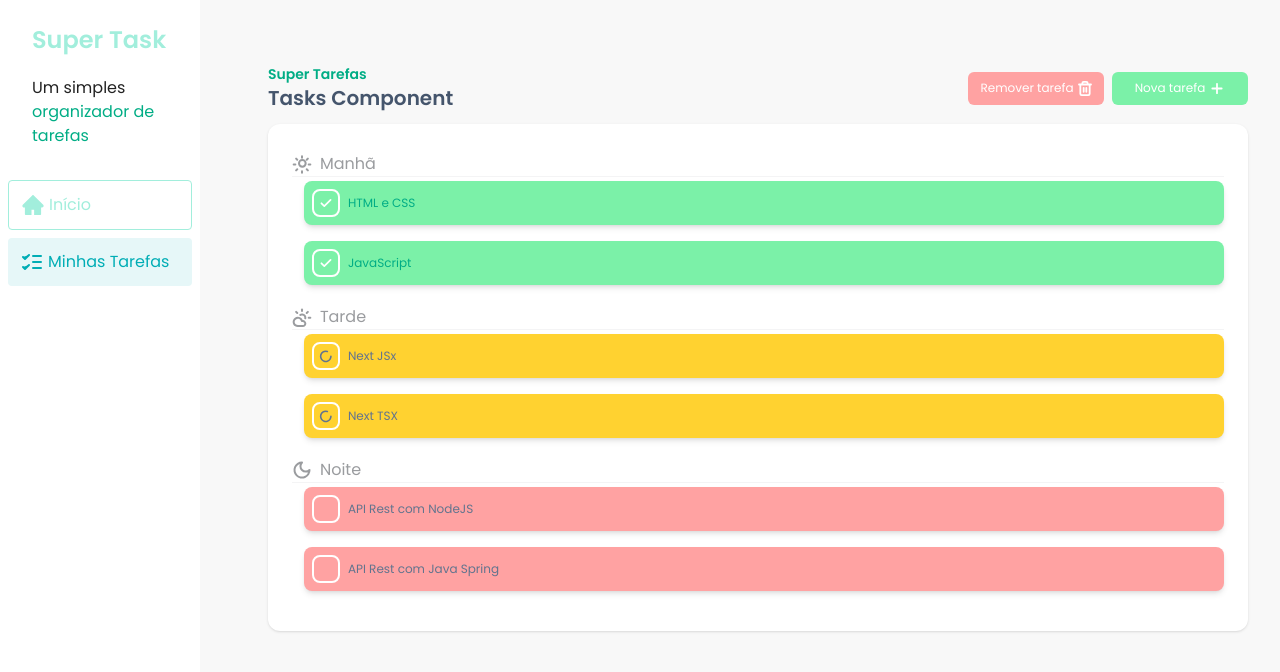
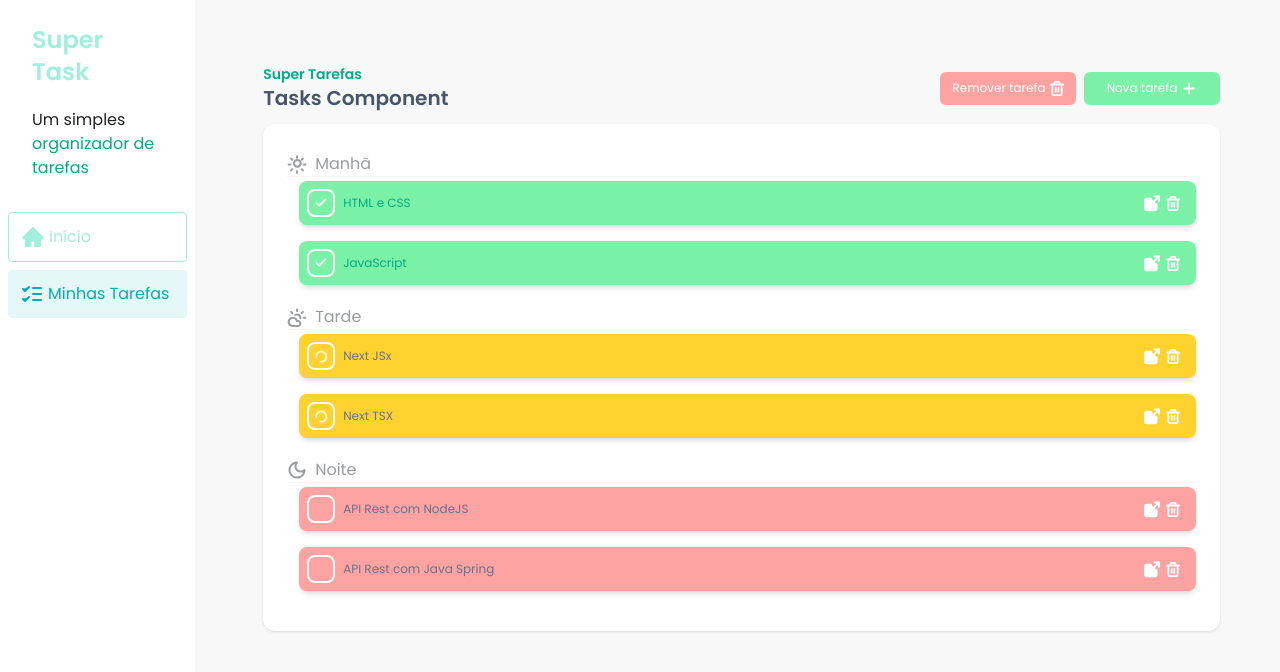
Before and after one commit to srodrigo28/react-super-task, a React (Vite) app: page / in a window 1280 px wide. Shown: the top 672 px of the page. Built offline with nearby package versions, Linux system fonts and the light colour scheme.

Commit message:
task buttons items

```diff
--- a/src/components/TaskItem.jsx
+++ b/src/components/TaskItem.jsx
@@ -1,5 +1,7 @@
 import CheckIcon from '../assets/icons/check.svg?react';
 import CheckLoaderCircle from '../assets/icons/loader-circle.svg?react';
+import Details from '../assets/icons/details.svg?react';
+import Trash from '../assets/icons/trash.svg?react';
 
 const TaskItem = ({task}) => {
     // console.log("task item render ", task    );
@@ -13,9 +15,10 @@ const TaskItem = ({task}) => {
       }
     }
     return(
-        <div className={` p-2 ml-3 items-center gap-2 flex rounded-lg shadow-md mb-4
-          cursor-pointer hover:shadow-lg text-xs transition-shadow duration-300
+        <div className={` p-2 ml-3 items-center gap-2 flex rounded-lg justify-between shadow-md mb-4
+          cursor-pointer hover:shadow-lg text-xs transition-shadow duration-300 pr-4
           ${getStatusClass()}`}>
+            <div className='flex gap-2 items-center'>
               <label className={`relative flex h-7 w-7 cursor-pointer
                 items-center justify-center rounded-lg border-2 border-white
                 ${getStatusClass()}`}
@@ -26,13 +29,17 @@ const TaskItem = ({task}) => {
                     className="absolute inset-0 h-full w-full cursor-pointer opacity-0 peer"
                 />
                 {
-                task.status === "done" && <CheckIcon   /> ||
-                task.status === "in_progress" && <CheckLoaderCircle
-                />
+                  task.status === "done" && <CheckIcon   className="animate-bounce"/> ||
+                  task.status === "in_progress" && <CheckLoaderCircle className="animate-spin text-white"  />
                 }
               </label>
               { task.title }
             </div>
+            <div className='flex gap-1 items-center'>
+              <Details className="text-white hover:opacity-80 transition-all" />
+              <Trash className="text-white" />
+            </div>
+        </div>
     )
 }
 export default TaskItem;
--- a/src/components/Tasks.jsx
+++ b/src/components/Tasks.jsx
@@ -25,7 +25,7 @@ const Tasks = () => {
     const nightTasks = tasks.filter(task => task.time === 'evening');
 
     return (
-        <div className="py-16 px-8 w-full">
+        <div className="py-16 px-8 w-full mr-7">
             <div className="flex w-full justify-between">
                 <div className="flex flex-col w-full justify-between">
                     <span className="text-sm font-semibold text-[#00AD85]">
@@ -48,8 +48,8 @@ const Tasks = () => {
             </div >
 
             <div className="rounded-xl bg-white p-6 shadow-sm mt-3">
+                <div className="mb-2">
                 <TasksSeparator title="Manhã" icon={<SunIcon />} />
-                <div className="mb-2">
                     {mormingTasks.map((task) => (
                         <TaskItem key={task.id} task={task} />
                     ))}
```
Also changed, not shown: src/assets/icons/details.svg (added). Lines whose indentation alone changed are shown as unchanged.
